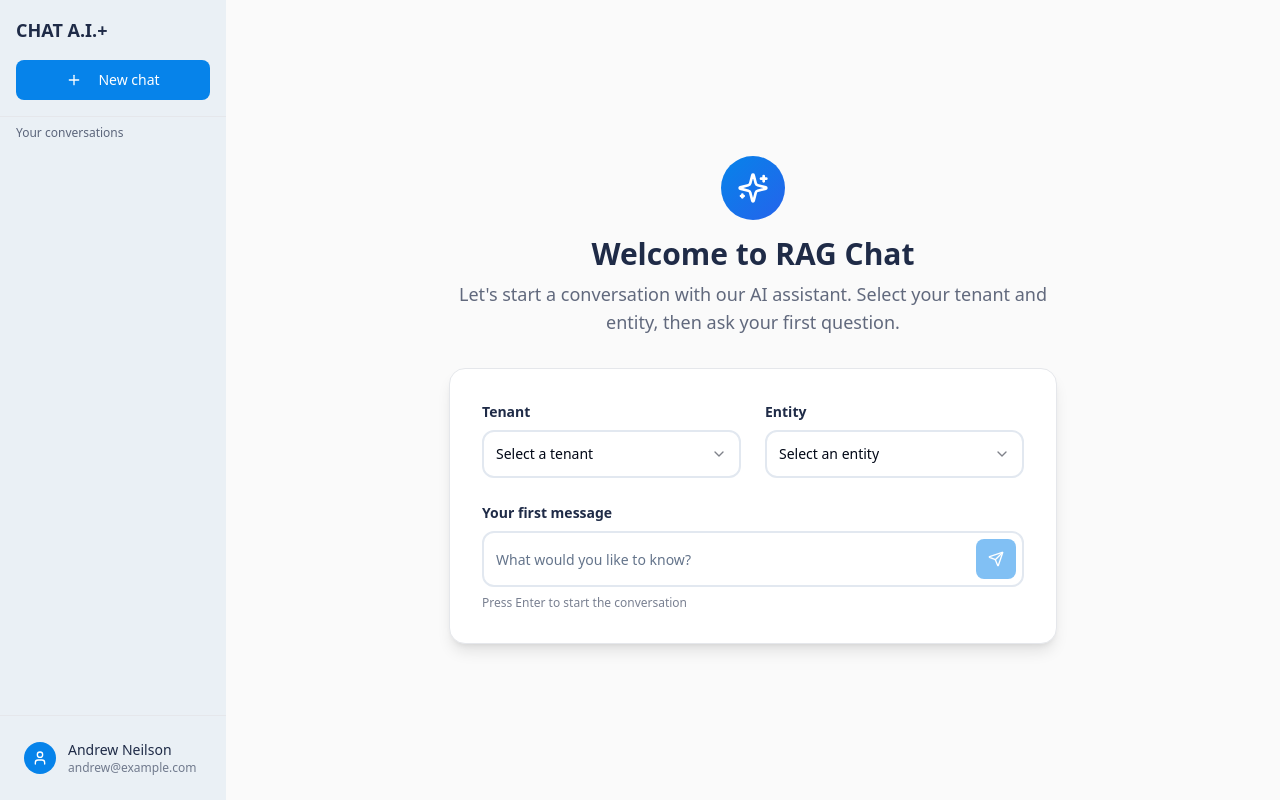
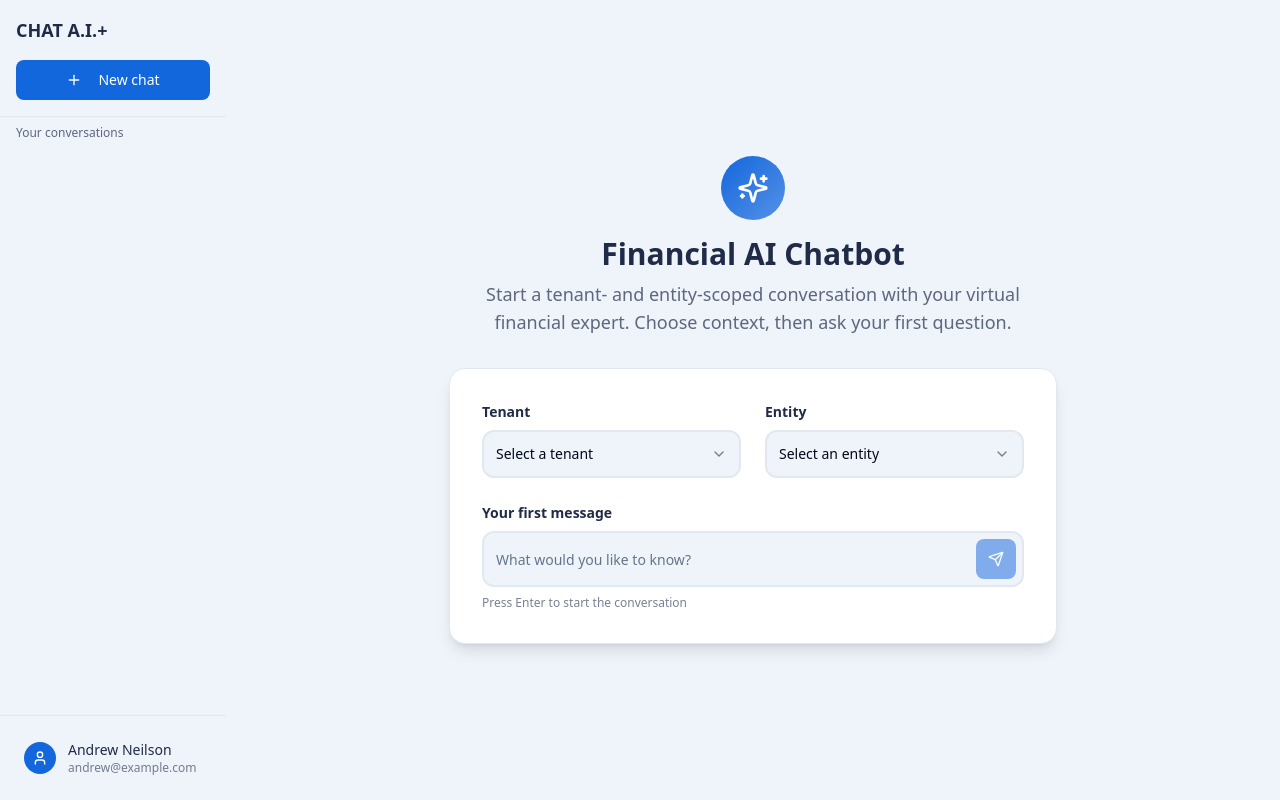
Before and after one commit to lightdev627/deep-talk-canvas, a React (Vite) app: page / in a window 1280 px wide. Built offline with nearby package versions, Linux system fonts and the light colour scheme.

Commit message:
Refactor UI for improved aesthetics

```diff
--- a/index.html
+++ b/index.html
@@ -3,12 +3,14 @@
   <head>
     <meta charset="UTF-8" />
     <meta name="viewport" content="width=device-width, initial-scale=1.0" />
-    <title>deep-talk-canvas</title>
-    <meta name="description" content="Lovable Generated Project" />
+    <title>Financial AI Chatbot | RAG Chat for Finance</title>
+    <meta name="description" content="Multi-tenant financial AI chatbot with RAG. Query P&L, balance sheets, and cash flow with tenant/entity context and persistent history." />
     <meta name="author" content="Lovable" />
+    <link rel="canonical" href="/" />
+    <meta name="theme-color" content="#1665d8" />
 
-    <meta property="og:title" content="deep-talk-canvas" />
-    <meta property="og:description" content="Lovable Generated Project" />
+    <meta property="og:title" content="Financial AI Chatbot | RAG Chat for Finance" />
+    <meta property="og:description" content="Multi-tenant financial AI chatbot with RAG. Query P&L, balance sheets, and cash flow with tenant/entity context and history." />
     <meta property="og:type" content="website" />
     <meta property="og:image" content="https://lovable.dev/opengraph-image-p98pqg.png" />
 
--- a/src/components/ChatArea.tsx
+++ b/src/components/ChatArea.tsx
@@ -40,11 +40,11 @@ export function ChatArea({ messages, onSendMessage, isLoading = false, tenant, e
     <div className="flex flex-col h-full bg-chatbot-chat-bg">
       {/* Tenant/Entity Header */}
       {(tenant || entity) && (
-        <div className="border-b border-chatbot-message-border bg-white px-6 py-3">
+        <div className="border-b border-chatbot-message-border bg-card px-6 py-3">
           <div className="max-w-4xl mx-auto flex items-center gap-4">
             <div className="flex items-center gap-2">
-              <div className="w-6 h-6 bg-chatbot-primary rounded-md flex items-center justify-center">
-                <span className="text-white text-xs font-bold">T</span>
+            <div className="w-6 h-6 bg-chatbot-primary rounded-md flex items-center justify-center">
+                <span className="text-primary-foreground text-xs font-bold">T</span>
               </div>
               <span className="text-sm font-medium text-chatbot-sidebar-text">
                 {tenant || "Not selected"}
@@ -52,8 +52,8 @@ export function ChatArea({ messages, onSendMessage, isLoading = false, tenant, e
             </div>
             <div className="w-px h-4 bg-chatbot-message-border" />
             <div className="flex items-center gap-2">
-              <div className="w-6 h-6 bg-amber-500 rounded-md flex items-center justify-center">
-                <span className="text-white text-xs font-bold">E</span>
+              <div className="w-6 h-6 bg-secondary-foreground rounded-md flex items-center justify-center">
+                <span className="text-primary-foreground text-xs font-bold">E</span>
               </div>
               <span className="text-sm font-medium text-chatbot-sidebar-text">
                 {entity || "Not selected"}
@@ -70,10 +70,10 @@ export function ChatArea({ messages, onSendMessage, isLoading = false, tenant, e
             <div className="flex items-center justify-center h-full">
               <div className="text-center">
                 <div className="w-16 h-16 bg-chatbot-primary rounded-full flex items-center justify-center mx-auto mb-4">
-                  <span className="text-white text-xl font-bold">AI</span>
+                  <span className="text-primary-foreground text-xl font-bold">AI</span>
                 </div>
                 <h2 className="text-xl font-semibold text-chatbot-sidebar-text mb-2">
-                  Welcome to RAG Chat
+                  Welcome to your Financial AI Chatbot
                 </h2>
                 <p className="text-chatbot-sidebar-text/70 max-w-md">
                   Start a conversation with our AI assistant. Ask questions about your documents or have a general chat.
--- a/src/components/ChatInput.tsx
+++ b/src/components/ChatInput.tsx
@@ -40,7 +40,7 @@ export function ChatInput({
   }, [message]);
 
   return (
-    <div className="border-t border-chatbot-message-border bg-chatbot-background p-4">
+    <div className="border-t border-chatbot-message-border bg-background p-4">
       <div className="max-w-4xl mx-auto">
         <div className="flex items-end gap-3">
           <Button
@@ -59,7 +59,7 @@ export function ChatInput({
               onKeyDown={handleKeyDown}
               placeholder={placeholder}
               disabled={disabled}
-              className="min-h-[48px] max-h-[120px] resize-none rounded-2xl border-chatbot-message-border focus:border-chatbot-primary focus:ring-chatbot-primary pr-12 bg-white"
+              className="min-h-[48px] max-h-[120px] resize-none rounded-2xl border-chatbot-message-border focus:border-chatbot-primary focus:ring-chatbot-primary pr-12 bg-card"
               rows={1}
             />
             <Button
--- a/src/components/ChatSidebar.tsx
+++ b/src/components/ChatSidebar.tsx
@@ -37,13 +37,13 @@ export function ChatSidebar({
     <div className="flex flex-col h-full bg-chatbot-sidebar" style={{ width: "226px" }}>
       {/* Header */}
       <div className="p-4 border-b border-chatbot-message-border">
-        <h1 className="text-lg font-semibold text-chatbot-sidebar-text mb-4">
+        <div className="text-lg font-semibold text-chatbot-sidebar-text mb-4">
           CHAT A.I.+
-        </h1>
+        </div>
 
         <Button
           onClick={onNewChat}
-          className="w-full bg-chatbot-primary hover:bg-chatbot-primary/90 text-white rounded-lg h-10"
+          className="w-full bg-chatbot-primary hover:bg-chatbot-primary/90 text-primary-foreground rounded-lg h-10"
         >
           <Plus className="w-4 h-4 mr-2" />
           New chat
@@ -64,8 +64,8 @@ export function ChatSidebar({
                 className={cn(
                   "group relative flex items-center px-3 py-2 rounded-lg cursor-pointer transition-colors",
                   activeConversationId === conversation.id
-                    ? "bg-white shadow-sm"
-                    : "hover:bg-white/50"
+                    ? "bg-card shadow-sm"
+                    : "hover:bg-card/50"
                 )}
                 onClick={() => onSelectConversation(conversation.id)}
                 onMouseEnter={() => setHoveredConversation(conversation.id)}
@@ -139,7 +139,7 @@ export function ChatSidebar({
       <div className="p-4 border-t border-chatbot-message-border">
         <Popover>
           <PopoverTrigger asChild>
-            <Button variant="ghost" className="w-full p-0 h-auto justify-start hover:bg-white/50">
+            <Button variant="ghost" className="w-full p-0 h-auto justify-start hover:bg-card/50">
               <div className="flex items-center space-x-3 p-2 w-full">
                 <div className="w-8 h-8 bg-chatbot-primary rounded-full flex items-center justify-center">
                   <User className="w-4 h-4 text-white" />
--- a/src/components/NewChatForm.tsx
+++ b/src/components/NewChatForm.tsx
@@ -35,18 +35,18 @@ export function NewChatForm({ onStartChat }: NewChatFormProps) {
     <div className="flex items-center justify-center h-full bg-chatbot-chat-bg">
       <div className="max-w-2xl w-full mx-auto p-8">
         <div className="text-center mb-8">
-          <div className="w-16 h-16 bg-gradient-to-br from-chatbot-primary to-blue-600 rounded-full flex items-center justify-center mx-auto mb-4">
-            <Sparkles className="w-8 h-8 text-white" />
+          <div className="w-16 h-16 bg-gradient-to-br from-primary to-primary/70 rounded-full flex items-center justify-center mx-auto mb-4">
+            <Sparkles className="w-8 h-8 text-primary-foreground" />
           </div>
           <h1 className="text-3xl font-bold text-chatbot-sidebar-text mb-2">
-            Welcome to RAG Chat
+            Financial AI Chatbot
           </h1>
           <p className="text-chatbot-sidebar-text/70 text-lg">
-            Let's start a conversation with our AI assistant. Select your tenant and entity, then ask your first question.
+            Start a tenant- and entity-scoped conversation with your virtual financial expert. Choose context, then ask your first question.
           </p>
         </div>
 
-        <div className="bg-white rounded-2xl p-8 shadow-lg border border-chatbot-message-border space-y-6">
+        <div className="bg-card rounded-2xl p-8 shadow-lg border border-border space-y-6">
           {/* Tenant and Entity Selection */}
           <div className="grid grid-cols-2 gap-6">
             {/* Tenant Selection */}
--- a/src/index.css
+++ b/src/index.css
@@ -8,7 +8,7 @@ All colors MUST be HSL.
 
 @layer base {
   :root {
-    --background: 0 0% 100%;
+    --background: 213 57% 96%; /* brand light background #edf3fa */
     --foreground: 222.2 84% 4.9%;
 
     --card: 0 0% 100%;
@@ -17,7 +17,7 @@ All colors MUST be HSL.
     --popover: 0 0% 100%;
     --popover-foreground: 222.2 84% 4.9%;
 
-    --primary: 207 95% 47%;
+    --primary: 215 84% 47%; /* brand blue #1665d8 */
     --primary-foreground: 0 0% 100%;
 
     --secondary: 210 40% 96.1%;
@@ -34,14 +34,14 @@ All colors MUST be HSL.
 
     --border: 214.3 31.8% 91.4%;
     --input: 214.3 31.8% 91.4%;
-    --ring: 207 95% 47%;
+    --ring: 215 84% 47%;
 
     /* Custom chatbot colors */
-    --chatbot-primary: 207 95% 47%; /* #1665d8 */
-    --chatbot-sidebar: 208 36% 94%; /* #edf3fa */
+    --chatbot-primary: 215 84% 47%; /* #1665d8 */
+    --chatbot-sidebar: 213 57% 96%; /* #edf3fa */
     --chatbot-sidebar-text: 222 40% 20%;
-    --chatbot-chat-bg: 0 0% 98%;
-    --chatbot-message-user: 207 95% 47%;
+    --chatbot-chat-bg: 213 57% 96%;
+    --chatbot-message-user: 215 84% 47%;
     --chatbot-message-ai: 0 0% 100%;
     --chatbot-message-border: 220 13% 91%;
 
```
